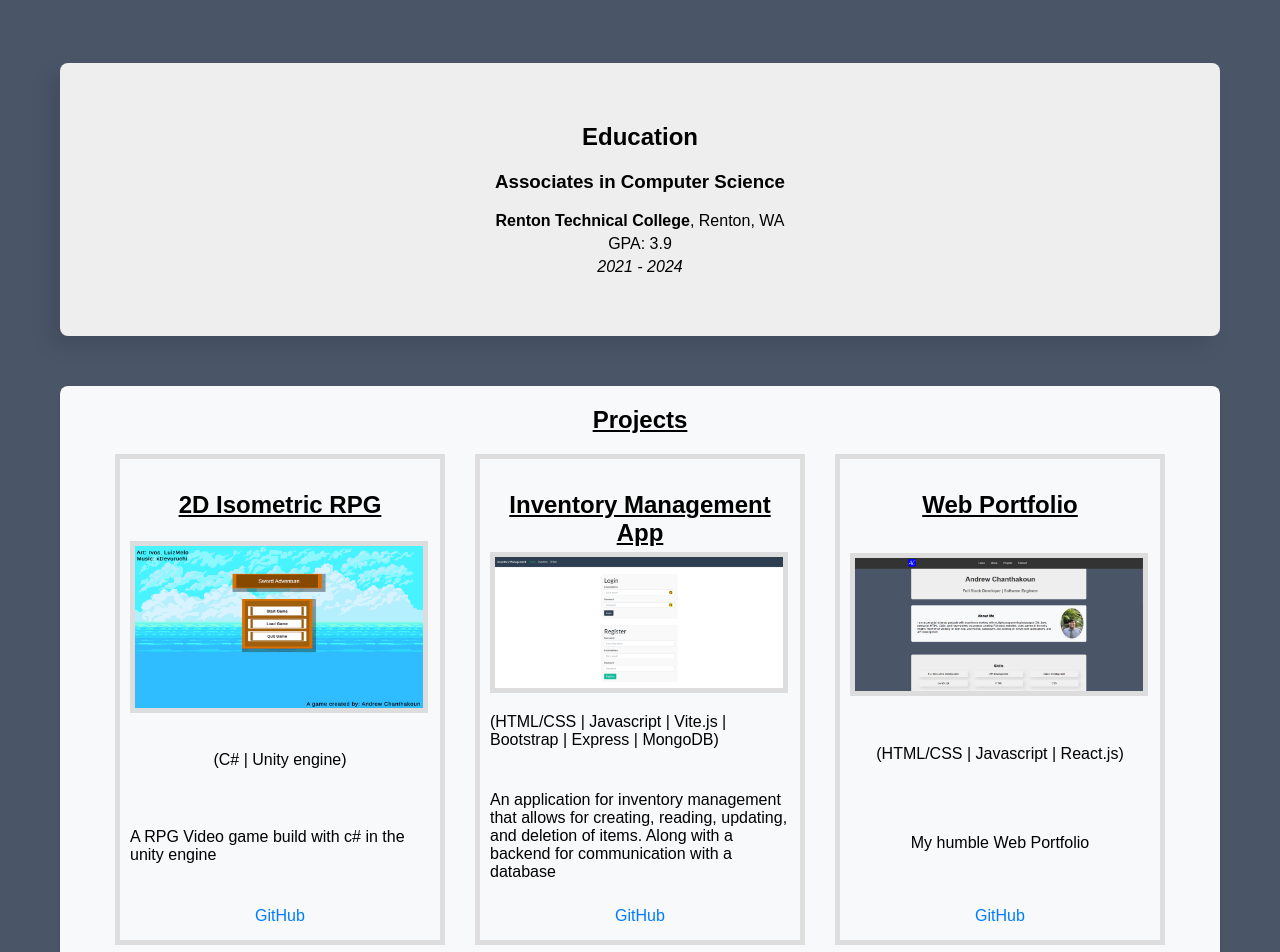
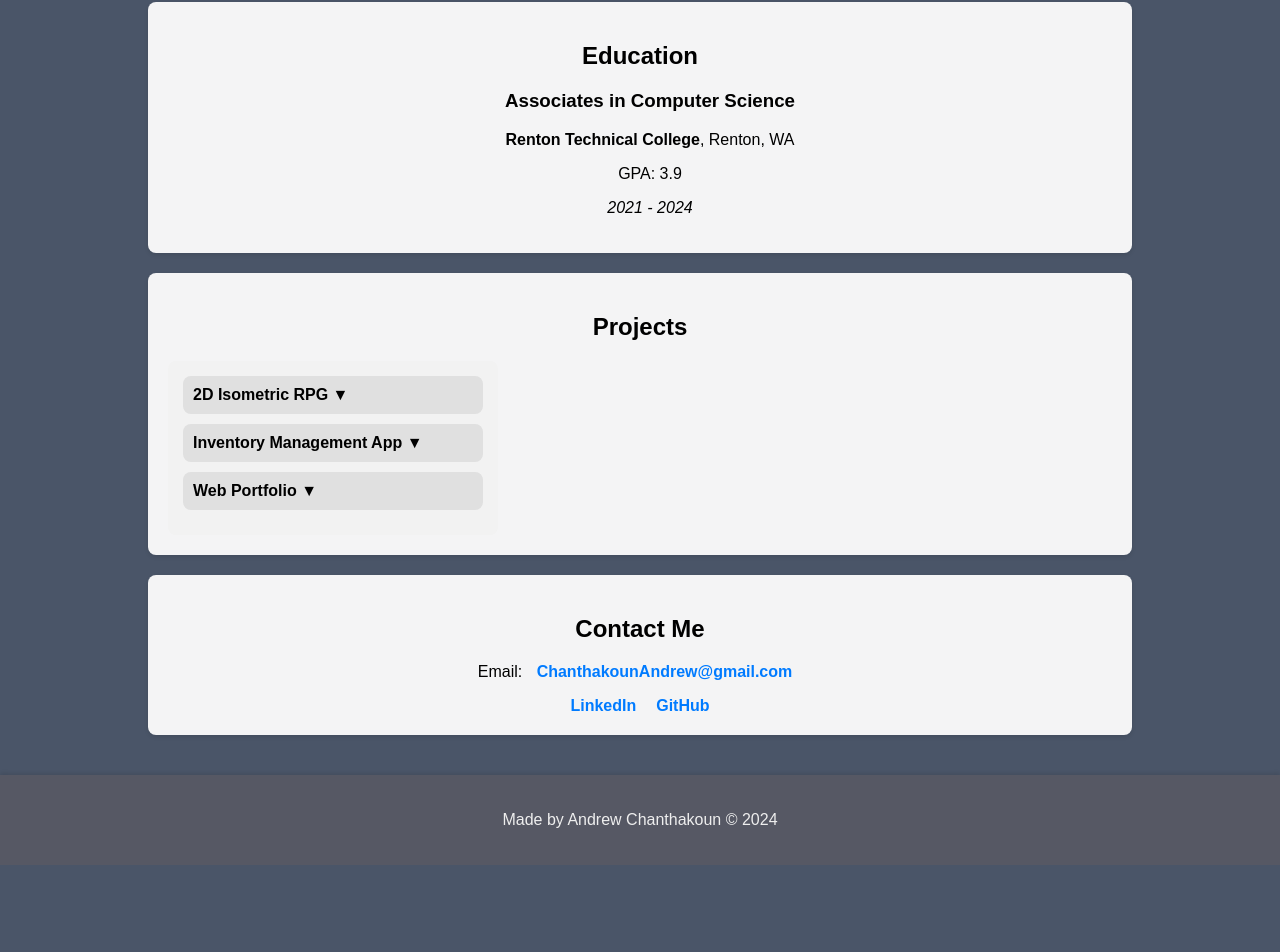
Before and after one commit to chanthakoun2002/web-portfolio, a React (Create React App) app: page / in a window 1280 px wide. Shown: the part 1135-2087 px from the top of the page. After the commit the page ends 2000 px from the top, so only its background shows below. Built offline with nearby package versions, Linux system fonts and the light colour scheme.

Commit message:
css cleanup, improved project section

```diff
--- a/package.json
+++ b/package.json
@@ -2,7 +2,8 @@
   "name": "my-web-portfolio",
   "version": "0.1.0",
   "private": true,
-  "homepage": "https://chanthakoun2002.github.io/web-portfolio/",
+
+  "homepage": "https://andrewchanthakoun.com/",
   "dependencies": {
 
 
--- a/src/components/Header.js
+++ b/src/components/Header.js
@@ -22,5 +22,3 @@ const Header = () => (
 );
 
 export default Header;
-
-//note: add a collapsibel navbar
--- a/src/components/ProjectCard.js
+++ b/src/components/ProjectCard.js
@@ -1,42 +1,60 @@
 import React, { useState } from 'react';
 
-const ProjectCard = ({ title,videoSrc,imageSrc, info, description, links }) => {
-  const [isHovered, setIsHovered] = useState(false);
-  console.log("Image Source:", imageSrc);
+const ProjectCard = ({ title, images, info, description, links }) => {
+  const [isExpanded, setIsExpanded] = useState(false);
+  const [currentImageIndex, setCurrentImageIndex] = useState(0);
+
+  const toggleExpand = () => setIsExpanded(!isExpanded);
+
+  const nextImage = () => {
+    setCurrentImageIndex((prevIndex) =>
+      prevIndex === images.length - 1 ? 0 : prevIndex + 1
+    );
+  };
+
+  const prevImage = () => {
+    setCurrentImageIndex((prevIndex) =>
+      prevIndex === 0 ? images.length - 1 : prevIndex - 1
+    );
+  };
+
   return (
-    <div
-      className={`project-card ${isHovered ? 'hovered' : ''}`}
-      onMouseEnter={() => setIsHovered(true)}
-      onMouseLeave={() => setIsHovered(false)}
+    <div className="project-card">
+      <h3 onClick={toggleExpand} className="dropdown-title">
+        {title} {isExpanded ? '▲' : '▼'}
+      </h3>
 
-      >
-      {/* <div className="video-section">
-
-        <video src={videoSrc} controls className="video"></video>
-      </div> */}
-      <div className="title-section">
-        <h2>{title}</h2>
+      {isExpanded && (
+        <div className="project-details">
+          <div className="slideshow">
+            <img
+              src={images[currentImageIndex]}
+              alt={`${title} screenshot`}
+              className="slideshow-image"
+            />
+            <div className="slideshow-controls">
+              <button onClick={prevImage}>&lt;</button>
+              <button onClick={nextImage}>&gt;</button>
             </div>
-      <div>
-
-        <img src={imageSrc} alt="Project representation" />
           </div>
 
-        <div className="info-section">
-        <p>{info}</p>
-      </div>
-      <div className="description-section">
-        <p>{description}</p>
-      </div>
-      <div className="links-section">
+          <p className="project-info">{info}</p>
+          <p className="project-description">{description}</p>
+          <div className="project-links">
             {links.map((link, index) => (
-          <a key={index} href={link.href} target="_blank" rel="noopener noreferrer">
+              <a
+                key={index}
+                href={link.href}
+                target="_blank"
+                rel="noopener noreferrer"
+              >
                 {link.text}
               </a>
             ))}
           </div>
         </div>
-
+      )}
+    </div>
   );
 };
 
--- a/src/components/projects.js
+++ b/src/components/projects.js
@@ -1,91 +1,104 @@
-import React from 'react';
-import ProjectCard from './ProjectCard';
+import React, { useState } from 'react';
 import Image1 from '../media/GameScreenSwordAdventurer.png';
 import Image2 from '../media/InvenMangApp.png';
 import Image3 from '../media/Screenshot 2024-10-05 153128.png';
 
 const Projects = () => {
+  const [activeProjectIndex, setActiveProjectIndex] = useState(null);
+  const [currentImageIndex, setCurrentImageIndex] = useState(0);
+
   const projectData = [
     {
       title: '2D Isometric RPG',
-      imgSrc: Image1,
+      images: [Image1],
       info: '(C# | Unity engine)',
-      description: 'A RPG Video game build with c# in the unity engine',
-      links: [
-        // { text: 'More Info', href: 'https://example.com' },
-        { text: 'GitHub', href: 'https://github.com/chanthakoun2002/game-dev-project-2d-isometric-rpg' }
-      ]
+      description: 'An isometric RPG video game built with C# in the Unity engine.',
+      links: [{ text: 'GitHub', href: 'https://github.com/chanthakoun2002/game-dev-project-2d-isometric-rpg' }],
     },
     {
       title: 'Inventory Management App',
-      imgSrc: Image2,
-      info: '(HTML/CSS | Javascript | Vite.js | Bootstrap | Express | MongoDB)', //maybe add logos
-      description: 'An application for inventory management that allows for creating, reading, updating, and deletion of items. Along with a backend for communication with a database',
-      links: [
-        // { text: 'More Info', href: 'https://example.com' },
-        { text: 'GitHub', href: 'https://github.com/chanthakoun2002/Inventory-management-api' }
-      ]
+      images: [Image2],
+      info: '(HTML/CSS | Javascript | Vite.js | Bootstrap | Express | MongoDB)',
+      description: 'An app for managing inventory with CRUD operations using NoSQL.',
+      links: [{ text: 'GitHub', href: 'https://github.com/chanthakoun2002/Inventory-management-api' }],
     },
     {
       title: 'Web Portfolio',
-      imgSrc: Image3,
+      images: [Image3],
       info: '(HTML/CSS | Javascript | React.js)',
-      description: 'My humble Web Portfolio',
-      links: [
-        { text: 'GitHub', href: 'https://github.com/chanthakoun2002/web-portfolio' }
-      ]
+      description: 'My humble web portfolio showcasing my projects and skills.',
+      links: [{ text: 'GitHub', href: 'https://github.com/chanthakoun2002/web-portfolio' }],
     },
-    // {
-    //   title: '...',
-    //   imgSrc: 'https://placehold.co/600x400',
-    //   info: '....',
-    //   description: '....',
-    //   links: [
-    //     { text: 'More Info', href: '' },
-    //     { text: 'GitHub', href: '' }
-    //   ]
-    // },
-    // {
-    //   title: '...',
-    //   imgSrc: 'https://placehold.co/600x400',
-    //   info: '....',
-    //   description: '....',
-    //   links: [
-    //     { text: 'More Info', href: '' },
-    //     { text: 'GitHub', href: '' }
-    //   ]
-    // },
-
-
-    // {
-    //   videoSrc: '',
-    //   description: 'Note: Nothing here yet...',
-    //   links: [
-    //     { text: 'More Info', href: 'https://example.com' },
-    //     { text: 'GitHub', href: '' }
-    //   ]
-    // },
   ];
 
+  const toggleProject = (index) => {
+    setActiveProjectIndex(index === activeProjectIndex ? null : index);
+    setCurrentImageIndex(0); // Reset to the first image
+  };
+
+  const nextImage = (project) => {
+    setCurrentImageIndex((prevIndex) =>
+      (prevIndex + 1) % project.images.length
+    );
+  };
+
+  const prevImage = (project) => {
+    setCurrentImageIndex((prevIndex) =>
+      (prevIndex - 1 + project.images.length) % project.images.length
+    );
+  };
+
   return (
-    <section id="projects" className="projects">
+    <section id="projects-section" className="projects">
       <h2>Projects</h2>
-      <div className="project-cards">
-        {projectData.map((project, index) => (
-          <ProjectCard
+      <div className="projects-container">
+        {/* Left-side accordion */}
+        <div className="projects-list">
+          {projectData.map((project, index) => (
+            <div key={index} className="accordion-item">
+              <div
+                className={`accordion-title ${index === activeProjectIndex ? 'active' : ''}`}
+                onClick={() => toggleProject(index)}
+              >
+                {project.title} ▼
+              </div>
+              {index === activeProjectIndex && (
+                <div className="accordion-content">
+                  <p>{project.info}</p>
+                  <p>{project.description}</p>
+                  <div className="project-links">
+                    {project.links.map((link, i) => (
+                      <a
+                        key={i}
+                        href={link.href}
+                        target="_blank"
+                        rel="noopener noreferrer"
+                      >
+                        {link.text}
+                      </a>
+                    ))}
+                  </div>
+                </div>
+              )}
+            </div>
+          ))}
+        </div>
 
-            key={index}
-            title = {project.title}
-            //videoSrc={project.videoSrc}
-            imageSrc={project.imgSrc}
-            info={project.info}
-            description={project.description}
-            links={project.links}
-          />
-        ))}
+        {/* Right-side slideshow */}
+        {activeProjectIndex !== null && (
+          <div className="project-details">
+            <div className="project-image">
+              {/* <button onClick={() => prevImage(projectData[activeProjectIndex])}>❮</button> */}
+              <img
+                src={projectData[activeProjectIndex].images[currentImageIndex]}
+                alt={`${projectData[activeProjectIndex].title} showcase`}
+              />
+              {/* <button onClick={() => nextImage(projectData[activeProjectIndex])}>❯</button> */}
+            </div>
+          </div>
+        )}
       </div>
     </section>
-
   );
 };
 
--- a/src/styles/App.css
+++ b/src/styles/App.css
@@ -1,31 +1,33 @@
+/* Global Styles */
 body {
   font-family: Arial, sans-serif;
   margin: 0;
   padding: 0;
-  background-color:#4A5568;
+  background-color: #4A5568;
 }
-
 
 .App {
   display: flex;
   flex-direction: column;
   min-height: 100vh;
-
 }
 
 main {
   flex: 1;
+  max-width: 80%;
+  margin: 0 auto;
   padding: 20px;
-  max-width: 1200px;
-  margin: 0 auto;
   box-sizing: border-box;
-
 }
 
-/* Header Styles */
+h2{
+  text-align: center;
+}
+
+/* Header */
 header {
   background-color: #333;
-  padding: 10px 0;
+  padding: 10px 20px;
   position: fixed;
   top: 0;
   width: 100%;
@@ -35,60 +37,50 @@ header {
 .nav-content {
   display: flex;
   align-items: center;
-  /* justify-content: space-between; */
   max-width: 1200px;
   margin: 0 auto;
-  padding: 0 20px;
 }
 
 .logo img {
   height: 50px;
 }
 
-
 nav ul {
   list-style: none;
   display: flex;
+  flex: 1;
+  justify-content: center;
+  padding: 0;
   margin: 0;
-  padding: 0;
-  justify-content: center;
-  flex: 1;
 }
 
 nav ul li {
   margin: 0 20px;
 }
 
-nav ul li a {
+nav a {
   color: white;
   text-decoration: none;
   font-size: 16px;
 }
 
-nav ul li a:hover {
+nav a:hover {
   text-decoration: underline;
 }
 
-/* Home Section Styles */
+/* Sections */
+.hero, .about, .education, .skills, .contact , .projects {
+  background-color: #f4F4F5;
+  margin: 20px 0;
+  padding: 20px;
+  border-radius: 8px;
+  box-shadow: 0 2px 4px rgba(0, 0, 0, 0.1);
+}
+
 .hero {
   text-align: center;
-  margin-bottom: 40px;
   padding-top: 60px;
-  box-shadow: 0 2px 4px rgba(0, 0, 0, 0.1);
-  border-radius: 8px;
-  background-color: #eee;
-  padding-bottom: 20px;
-  padding-left: 20px;
-
 }
-
-/* .home-container {
-  padding: 20px;
-  max-width: 1200px;
-  margin: 0 auto;
-  box-sizing: border-box;
-  background-color: #eee;
-} */
 
 .hero h1 {
   font-size: 2.8rem;
@@ -100,431 +92,177 @@ nav ul li a:hover {
   color: #666;
 }
 
-/* About Section Styles */
+
+/* About Section */
 .about {
-  margin-bottom: 35px;
-  padding: 20px;
-  background: #f8f9fa;
-  box-shadow: 0 2px 4px rgba(0, 0, 0, 0.1);
-  border-radius: 8px;
   display: flex;
-  align-items: center;
   gap: 20px;
-}
-.about p {
-  font-size: 18px;
-  padding-left: 20px;
-  padding-right: 20px;
-  flex: 1;
-}
-.about h2 {
-  text-align: center;
-
+  padding-left: 100px;
+  padding-right: 100px;
 }
 
-.skills h2 {
-  text-align: center;
-}
-.skills {
-  margin: 50px 0;
-  padding: 40px;
-  box-sizing: border-box;
-  box-shadow: 0 4px 8px rgba(0, 0, 0, 0.1);
-  background-color:#eee;
-  display: inline-block;
-  border-radius: 8px;
+.about p {
+  flex: 1;
+  font-size: 18px;
 }
 
+.profile-picture {
+  width: 150px;
+  height: auto;
+  border-radius: 50%;
+  object-fit: cover;
+  box-shadow: 0 2px 10px rgba(0, 0, 0, 0.1);
+}
+
+/* Skills Section */
 .skills ul {
-  list-style-type: none;
-  padding: 0;
   display: flex;
   flex-wrap: wrap;
   justify-content: space-around;
   gap: 20px;
+  padding: 0;
+  list-style: none;
 }
 
-.skills ul li {
+.skills li {
   background: #f0f0f0;
   padding: 10px 20px;
   border-radius: 5px;
   border: 2px solid #eee;
   box-shadow: 10px 10px 20px rgba(0, 0, 0, 0.1);
   flex: 1 1 30%;
+  text-align: center;
   max-width: 30%;
+}
+
+/* Education Section */
+.education-item ul {
+  list-style: disc;
+  margin-left: 20px;
   text-align: center;
+}
+.education-item{
+  list-style: disc;
+  margin-left: 20px;
+  text-align: center;
+}
 
+/* Projects Section */
+
+.projects-container {
+  display: flex;
+  justify-content: space-between;
+  gap: 20px;
+}
+
+.projects-list {
+  flex: 0 0 35%;
+  max-width: 35%;
+  background-color: #f2f2f2;
+  padding: 15px;
+  border-radius: 8px;
   box-sizing: border-box;
 }
-.profile-picture {
-    width: 150px;
-    height: auto;
-    border-radius: 50%;
-    object-fit: cover;
-    box-shadow: 0px 2px 10px rgba(0, 0, 0, 0.1);
+
+.accordion-title {
+  padding: 10px;
+  font-weight: bold;
+  cursor: pointer;
+  background-color: #e0e0e0;
+  border-radius: 8px;
+  margin-bottom: 10px;
+  transition: background 0.3s;
 }
 
-/* .skills {
-  margin: 50px 0;
-  padding: 40px;
-  box-sizing: border-box;
-  box-shadow: 10px 10px 20px rgba(0, 0, 0, 0.1);
-  background-color:#eee;
-} */
+.accordion-title.active {
+  background-color: #d0d0d0;
+}
 
-/* .skills ul {
-  list-style-type: none;
-  padding: 0;
+.project-details {
+  flex: 1;
   display: flex;
-  flex-wrap: wrap;
-  justify-content: space-around;
-  gap: 20px;
-} */
-
-/* .skills ul li {
-  background: #f0f0f0;
-  padding: 10px 20px;
-  border-radius: 5px;
-  border: 2px solid #eee;
-  box-shadow: 10px 10px 20px rgba(0, 0, 0, 0.1);
-  flex: 1 1 30%;
-  max-width: 30%;
-
-  box-sizing: border-box;
-} */
-
-.education {
-  background-color:#eee;
-  margin: 50px 0;
-  padding: 40px;
-  box-sizing: border-box;
-  box-shadow: -10px 10px 20px rgba(0, 0, 0, 0.1);
+  flex-direction: column;
+  align-items: center;
+  gap: 15px;
+  background-color: white;
+  padding: 15px;
+  border-radius: 8px;
+  box-shadow: 0 4px 8px rgba(0, 0, 0, 0.1);
+}
+.project-links{
   text-align: center;
+  padding-bottom: 10px;
+}
+.project-image img {
+  width: 100%;
+  height: auto;
+  border-radius: 8px;
+}
+.project-image img {
+  max-width: 100%;
   border-radius: 8px;
 }
 
-.education-item {
-  margin-bottom: 20px;
-  box-sizing: border-box;
-
+ /* Slideshow Controls */
+/* .project-image button {
+  position: absolute;
+  top: 50%;
+  transform: translateY(-50%);
+  background: none;
+  border: none;
+  font-size: 2rem;
+  color: #333;
+  cursor: pointer;
 }
 
-.education-item h3 {
-  margin-top: 0;
+.project-image button:first-of-type {
+  left: 10px;
 }
 
-.education-item p {
-  margin: 5px 0;
-}
-
-.education-item ul {
-  list-style-type: disc;
-  margin-left: 20px;
-}
-
-
-
-
-/* Projects Section Styles */
-.projects {
-  margin-bottom: 40px;
-  padding-bottom: 20px;
-  background: #f8f9fa;
-  box-shadow: 0 2px 4px rgba(0, 0, 0, 0.1);
-  border-radius: 8px;
-}
-.projects h2 {
-  text-align: center;
-  text-decoration: underline;
-  padding-top: 20px;
-}
-
-.project-cards {
-  display: flex;
-  flex-wrap: wrap;
-  gap: 10px;
-  justify-content: center;
-}
-
-.project-card {
-  border: 5px solid #ddd;
-  padding: 10px;
-  transition: all 0.3s ease-in-out;
-  overflow: hidden;
-  flex-basis: 300px;
-  max-width: 30%;
-  margin: 0 10px;
-  cursor: pointer;
-  display: flex;
-  flex-direction: column;
-  align-items: center;
-  justify-content: space-between;
-}
-
-.project-card h2 {
-  text-align: center;
-  font-size: 1.5rem;
-  margin-top: 2px;
-  margin-bottom: 5px;
-}
-.project-card img {
-  border: 5px solid #ddd;
-  flex-shrink: 0;
-  margin-right: 15px;
-  width: 96%;
-  height: auto;
-
-}
-
-/* .project-card.hovered .video-section,
-.project-card.hovered .description-section {
-  transform: scale(1.05);
+.project-image button:last-of-type {
+  right: 10px;
 } */
 
-.video-section {
-  width: 100%;
-  height: 150px;
-  overflow: hidden;
-  transition: all 0.3s ease-in-out;
-}
-
-.video {
-  width: 100%;
-  height: 100%;
-  object-fit: cover;
-}
-
-.description-section {
-  margin-top: 10px;
-  height: auto;
-  overflow: hidden;
-  transition: all 0.3s ease-in-out;
-}
-
-.links-section {
-  margin-top: 10px;
+/* Contact Section */
+.contact {
   text-align: center;
 }
 
-.links-section a {
-  display: block;
-  margin-bottom: 5px;
+.contact a {
+  margin: 0 10px;
   color: #007bff;
   text-decoration: none;
+  font-weight: bold;
 }
 
-.links-section a:hover {
-  text-decoration: underline;
-}
-/* Contact Section Styles */
-.contact {
-  margin-bottom: 10px;
-  padding: 20px;
-  background: #f8f9fa;
-  box-shadow: 0 2px 4px rgba(0, 0, 0, 0.1);
-  border-radius: 8px;
-  text-align: center;
-}
-
-.contact .social-links {
-  margin-top: 10px;
-}
-
-.contact .social-links a {
-  margin: 0 10px;
-  text-decoration: none;
-  color: #007bff;
-}
-
-/* Footer Styles */
+/* Footer */
 footer {
   text-align: center;
-  margin-top: 50px;
   padding: 20px 0;
-  /* background-color: #f8f9fa; */
   background-color: #565864;
-  color: #333;
+  color: #eee;
   box-shadow: 0 -2px 4px rgba(0, 0, 0, 0.1);
-}
-
-.footer p {
-  margin: 0;
-  color: #eee;
-}
-
-.footer .social-links {
-  margin-top: 10px;
-}
-
-.footer .social-links a {
-  margin: 0 10px;
-  text-decoration: none;
-  color: #629bd8;
-
-}
-
-.footer .social-links a:hover {
-  text-decoration: underline;
-}
-
-
-
-.hero p {
-  padding: 10px;
-  text-align: left;
-}
-
-/* .profile-picture {
-  width: 150px;
-  border-radius: 50%;
-  margin-top: 20px;
-}
-
-.skills {
-  margin: 50px 0;
-  padding: 40px;
-  box-sizing: border-box;
-  box-shadow: 10px 10px 20px rgba(0, 0, 0, 0.1);
-  background-color:#eee;
-}
-
-.skills ul {
-  list-style-type: none;
-  padding: 0;
-  display: flex;
-  flex-wrap: wrap;
-  justify-content: space-around;
-  gap: 20px;
-}
-
-.skills ul li {
-  background: #f0f0f0;
-  padding: 10px 20px;
-  border-radius: 5px;
-  border: 2px solid #eee;
-  box-shadow: 10px 10px 20px rgba(0, 0, 0, 0.1);
-  flex: 1 1 30%;
-  max-width: 30%;
-
-  box-sizing: border-box;
-} */
-
-.featured-projects {
-  margin: 50px 0;
-  padding: 40px;
-  box-sizing: border-box;
-  box-shadow: 10px 10px 20px rgba(0, 0, 0, 0.1);
-}
-
-/* .projects {
-  display: flex;
-  justify-content: space-around;
-  gap: 20px;
-} */
-
-/* .project {
-  width: 30%;
-  text-align: center;
-  border: 2px solid #eee;
-  padding: 20px;
-  box-sizing: border-box;
-} */
-
-/* .project img {
-  width: 100%;
-} */
-
-
-
-.cta {
-  text-align: center;
-  margin: 50px 0;
-  padding: 40px;
-  box-sizing: border-box;
-  box-shadow: -10px 10px 20px rgba(0, 0, 0, 0.1);
-}
-
-.cta button {
-  padding: 10px 20px;
-  font-size: 16px;
 }
 
 /* Responsive Styles */
 @media (max-width: 1200px) {
   main {
-    padding-left: 5%;
-    padding-right: 5%;
+    padding: 0 5%;
   }
 }
 
 @media (max-width: 768px) {
-  main {
-    padding-left: 2%;
-    padding-right: 2%;
-  }
-
-  .nav-content {
-    flex-direction: column;
-    align-items: flex-start;
-    align-items: center;
-  }
-
-  nav ul {
-    flex-direction:row;
-    align-items: flex-start;
-    list-style: none;
-
-
-  }
-  /* .skills ul {
-    flex-direction: column;
-    align-items: center;
-  }
-
-  .skills ul li {
-    max-width: 100%;
-    width: 100%;
-    flex: 1;
-  } */
-  .logo img {
-   display: none;
-  }
-
-  nav ul li {
-    margin: 10px 0;
-    padding-left: 20px;
-  }
-
-  .hero h1 {
-    font-size: 2.5rem;
-  }
-
-  .hero h2 {
-    font-size: 1.5rem;
-  }
-  .project-cards {
+  .projects-container {
     flex-direction: column;
   }
 
-  .project-card {
+  .projects-accordion {
     max-width: 100%;
-    margin-bottom: 20px;
   }
 
-    /* project img too large and covers description on small screen */
-  .project-card img {
+  .project-details {
     width: 100%;
-    height: auto;
-    max-height: 100px;
-    object-fit: cover;
-
   }
-
-  .project-description {
-    margin-top: 10px;
-  }
-
-
 }
 
 @media (max-width: 480px) {
@@ -532,25 +270,11 @@ footer {
     font-size: 2rem;
   }
 
-  .hero h2 {
-    font-size: 1.2rem;
+  .skills li {
+    max-width: 100%;
   }
 
   .profile-picture {
     width: 100px;
   }
-
-  .skills ul {
-    flex-direction: column;
-    align-items: stretch;
-
-  }
-
-  .skills ul li {
-    max-width: 100%;
-  }
-
-  .project {
-    width: 100%;
-  }
 }
```
Also changed, not shown: 2 other files (tests, documents, lock files or other folders). Lines whose indentation alone changed are shown as unchanged.
